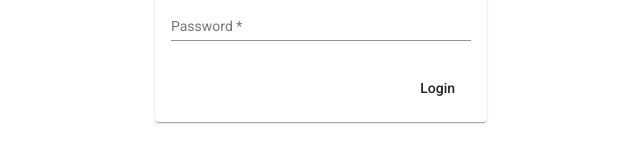
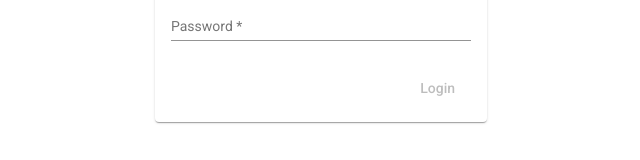
Before and after one commit to giovanyypa/progettoAngularLogin, an Angular app: page /#/login in a window 1280 px wide. Shown: the part 211-371 px from the top of the page, without its empty margins (319-959 px from the left). Built offline with nearby package versions, Linux system fonts and the light colour scheme.

Commit message:
#app-routing

```diff
--- a/src/app/app-routing.module.ts
+++ b/src/app/app-routing.module.ts
@@ -19,6 +19,7 @@ const routes: Routes = [
   }
 ];
 
+//useHash da tenere o no ? .
 @NgModule({
   imports: [RouterModule.forRoot(routes,{useHash:true})],
   exports: [RouterModule]
--- a/src/app/components/login/login.component.html
+++ b/src/app/components/login/login.component.html
@@ -19,7 +19,7 @@
             </p>
 
             <div class="button">
-                <button (click) = "submit()" type="submit" mat-button>Login</button>
+                <button (click) = "submit()" [disabled]="!form.valid" type="submit" mat-button>Login</button>
             </div>
 
         </form>
--- a/src/app/guards/home-guard.guard.ts
+++ b/src/app/guards/home-guard.guard.ts
@@ -20,7 +20,9 @@ export class HomeGuardGuard implements CanActivate {
     }
 
     checkLogin(url: string): boolean {
-      if (this.userService.isLoggedIn) { return true; }
+      if (this.userService.isLoggedIn) {
+        console.log("sono la guardia , " ,this.userService.isLoggedIn);
+        return true; }
 
       // Store the attempted URL for redirecting
       this.userService.redirectUrl = url;
```
